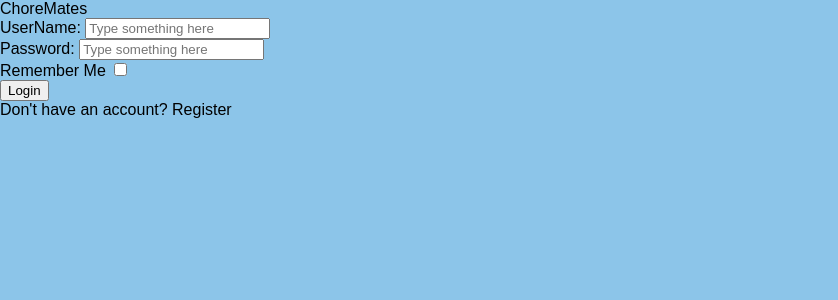
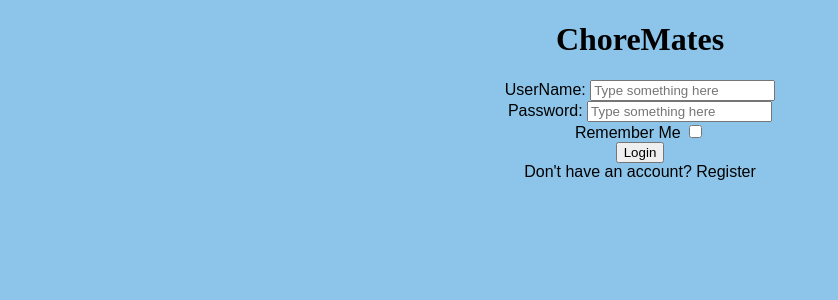
Before and after one commit to kasmello/ChoreMates, a React (Create React App) app in the folder choremates-react/: page / in a window 1280 px wide. Shown: the top 300 px of the page, without its empty margins (0-838 px from the left). Built offline with nearby package versions, Linux system fonts and the light colour scheme; a web font is replaced by a local one.

Commit message:
styling and centering of react

```diff
--- a/choremates-react/src/components/welcomePage/welcomePage.css
+++ b/choremates-react/src/components/welcomePage/welcomePage.css
@@ -1,3 +1,11 @@
 body {
     color: black;
 }
+
+.credentials {
+    text-align: center;
+}
+
+.title {
+    padding: 4rem 0;
+}
--- a/choremates-react/src/components/welcomePage/welcomePage.js
+++ b/choremates-react/src/components/welcomePage/welcomePage.js
@@ -7,21 +7,21 @@ import './welcomePage.css';
 const welcomePage = () => {
    return (
       <div>
-         <div>ChoreMates</div>
-         <div>UserName: <input
+         <div style={{ textAlign: 'center' }}><h1>ChoreMates</h1></div>
+         <div className='credentials'>UserName: <input
             type="text"
             placeholder="Type something here"
          />
          </div>
-         <div>Password: <input
+         <div className='credentials'>Password: <input
             type="text"
             placeholder="Type something here"
          /></div>
-         <div>Remember Me <input
+         <div style={{ textAlign: 'center' }}>Remember Me <input
           type="checkbox"
          /></div>
-         <div><button>Login</button></div>
-         <div>Don't have an account? Register</div>
+         <div style={{ textAlign: 'center' }}><button>Login</button></div>
+         <div style={{ textAlign: 'center' }}>Don't have an account? Register</div>
       </div>
 
    );
```
Also changed, not shown: 1 other file (tests, documents, lock files or other folders).
